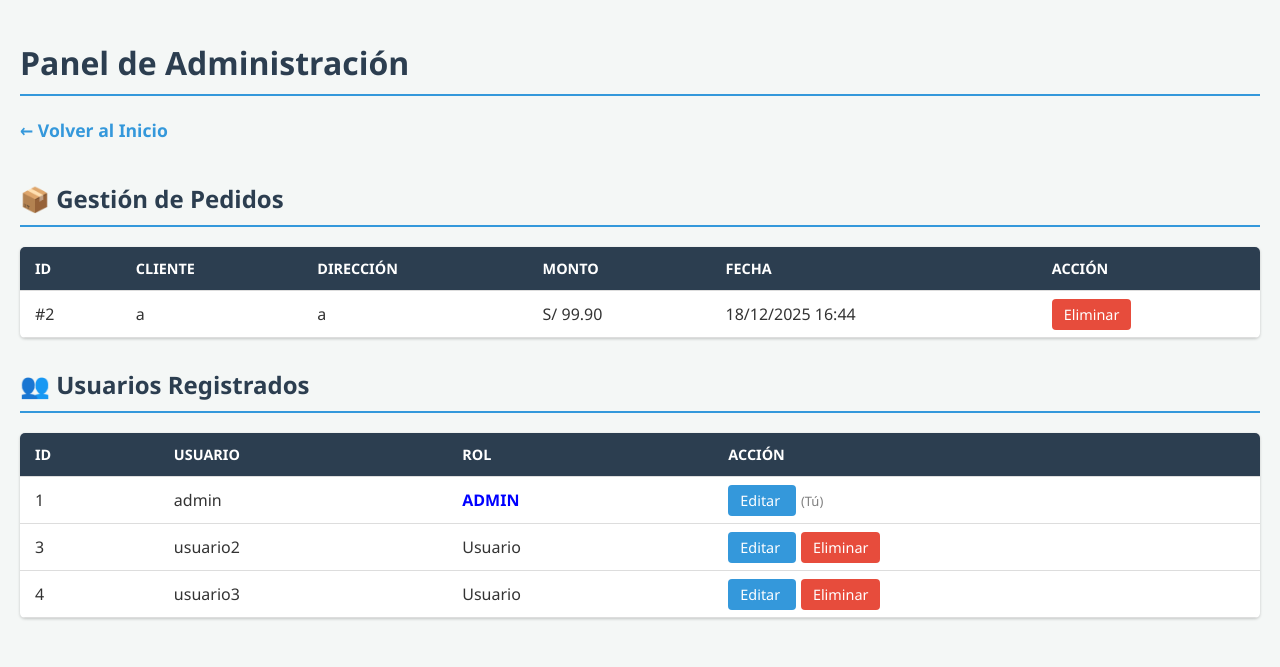
After one commit to TioSniperxD/Proyecto-final-IDWEB-F, a Flask app: page /admin in a window 1280 px wide. The commit adds this page. Shown: the top 667 px of the page. Run offline with Flask 3, Linux system fonts and the light colour scheme; a user stored in the database is signed in; data comes from the database, SQL or seed files in the repository; both versions use the stored data as it was after the commit.

Commit message:
Commit para subir

```diff
--- a/app.py
+++ b/app.py
@@ -30,6 +30,7 @@ class Orden(db.Model):
     tarjeta = db.Column(db.String(50), nullable=False)
     fecha = db.Column(db.DateTime, default=datetime.datetime.now)
     user_id = db.Column(db.Integer, db.ForeignKey('user.id'), nullable=False)
+    monto = db.Column(db.String(50), nullable=False, default='S/ 0.00')
 #Crear la base de datos
 with app.app_context():
     db.create_all()
@@ -101,12 +102,14 @@ def tramitar_pago():
         nombre = request.form.get('nombre')
         direccion = request.form.get('direccion')
         tarjeta = request.form.get('tarjeta')
+        monto = request.form.get('monto')
 
         # 2. Crear la nueva orden en la base de datos
         nueva_orden = Orden(
             nombre_titular=nombre,
             direccion=direccion,
             tarjeta=tarjeta,
+            monto=monto,
             user_id=current_user.id  # Guardamos el ID del usuario actual
         )
 
@@ -120,7 +123,6 @@ def tramitar_pago():
         return redirect(url_for('inicio'))
 
     return render_template('TramitarPago.html', nombre_usuario=current_user.username)
-
 # 3. Panel de Administración (Control de Roles)
 @app.route('/admin')
 @login_required
@@ -129,8 +131,84 @@ def admin_panel():
         flash('No tienes permiso para ver esta página', 'error')
         return redirect(url_for('inicio'))
 
-    users = User.query.all() # El admin puede ver todos los usuarios
-    return render_template('Admin.html', users=users) # Necesitarías crear un Admin.html simple o mostrar texto
+    users = User.query.all()
+    ordenes = Orden.query.all()
 
+    # 🔴 CORRECCIÓN 1: Agregamos ordenes=ordenes para que se vean en la tabla
+    return render_template('Admin.html', users=users, ordenes=ordenes)
+
+# --- RUTA PARA ELIMINAR (Cumple con la D de CRUD) ---
+@app.route('/eliminar-orden/<int:id>')
+@login_required
+def eliminar_orden(id):
+    if current_user.role != 'admin':
+        flash('No tienes permiso para hacer esto.', 'error')
+        return redirect(url_for('inicio'))
+
+    orden_a_borrar = Orden.query.get_or_404(id)
+
+    try:
+        db.session.delete(orden_a_borrar)
+        db.session.commit()
+        flash('La orden ha sido eliminada correctamente.', 'success')
+    except:
+        flash('Hubo un error al intentar borrar la orden.', 'error')
+
+    return redirect(url_for('admin_panel'))
+
+@app.route('/eliminar-usuario/<int:id>')
+@login_required
+def eliminar_usuario(id):
+    # 1. Seguridad: Solo admin puede entrar aquí
+    if current_user.role != 'admin':
+        flash('No tienes permiso para hacer esto.', 'error')
+        return redirect(url_for('inicio'))
+
+    # 2. Seguridad: No puedes borrarte a ti mismo
+    if id == current_user.id:
+        flash('¡No puedes eliminar tu propia cuenta de administrador!', 'error')
+        return redirect(url_for('admin_panel'))
+
+    # 3. Buscar y borrar
+    usuario_a_borrar = User.query.get_or_404(id)
+
+    try:
+        # (Opcional) Borrar sus órdenes primero para no dejar basura en la DB
+        Orden.query.filter_by(user_id=id).delete()
+
+        # Borrar el usuario
+        db.session.delete(usuario_a_borrar)
+        db.session.commit()
+        flash(f'El usuario {usuario_a_borrar.username} ha sido eliminado.', 'success')
+    except:
+        flash('Hubo un error al intentar eliminar el usuario.', 'error')
+
+    return redirect(url_for('admin_panel'))
+# --- RUTA PARA EDITAR (Cumple con la U de CRUD) ---
+@app.route('/editar-usuario/<int:id>', methods=['GET', 'POST'])
+@login_required
+def editar_usuario(id):
+    # 1. Seguridad: Solo el admin puede entrar
+    if current_user.role != 'admin':
+        flash('No tienes permiso.', 'error')
+        return redirect(url_for('inicio'))
+
+    # 2. Buscar al usuario que queremos editar
+    usuario_a_editar = User.query.get_or_404(id)
+
+    # 3. Si le dimos al botón "Guardar" (Método POST)
+    if request.method == 'POST':
+        usuario_a_editar.username = request.form['username']
+        usuario_a_editar.role = request.form['role']
+
+        try:
+            db.session.commit()
+            flash('Usuario actualizado correctamente.', 'success')
+            return redirect(url_for('admin_panel'))
+        except:
+            flash('Error al actualizar. Quizás el nombre ya existe.', 'error')
+
+    # 4. Si solo estamos entrando a la página (Método GET)
+    return render_template('EditarUsuario.html', user=usuario_a_editar)
 if __name__ == '__main__':
     app.run(debug=True)
--- /dev/null
+++ b/static/css/admin.css
@@ -0,0 +1,160 @@
+body {
+    font-family: 'Segoe UI', Tahoma, Geneva, Verdana, sans-serif;
+    background-color: #f4f7f6;
+    color: #333;
+    padding: 20px;
+    margin: 0;
+}
+
+h1, h2 {
+    color: #2c3e50;
+    border-bottom: 2px solid #3498db;
+    padding-bottom: 10px;
+}
+
+/* Enlace de volver */
+.btn-back {
+    display: inline-block;
+    margin-bottom: 20px;
+    text-decoration: none;
+    color: #3498db;
+    font-weight: bold;
+    font-size: 1.1em;
+}
+.btn-back:hover {
+    text-decoration: underline;
+}
+
+/* Tablas */
+table {
+    width: 100%;
+    border-collapse: collapse;
+    background-color: white;
+    box-shadow: 0 1px 3px rgba(0,0,0,0.2);
+    border-radius: 5px;
+    overflow: hidden;
+    margin-bottom: 30px;
+}
+
+th, td {
+    padding: 12px 15px;
+    text-align: left;
+    border-bottom: 1px solid #ddd;
+}
+
+th {
+    background-color: #2c3e50;
+    color: white;
+    text-transform: uppercase;
+    font-size: 0.9em;
+}
+
+tr:hover {
+    background-color: #f1f1f1;
+}
+
+/* Botón Eliminar */
+.btn-delete {
+    background-color: #e74c3c;
+    color: white;
+    padding: 6px 12px;
+    text-decoration: none;
+    border-radius: 4px;
+    font-size: 0.9em;
+    transition: background-color 0.3s;
+}
+
+.btn-delete:hover {
+    background-color: #c0392b;
+}
+
+/* Alertas y Mensajes */
+.alert {
+    padding: 15px;
+    margin-bottom: 20px;
+    border: 1px solid transparent;
+    border-radius: 4px;
+}
+
+.alert-success {
+    color: #3c763d;
+    background-color: #dff0d8;
+    border-color: #d6e9c6;
+}
+
+.alert-error, .alert-danger {
+    color: #a94442;
+    background-color: #f2dede;
+    border-color: #ebccd1;
+}
+
+/* Lista de usuarios */
+ul {
+    list-style-type: none;
+    padding: 0;
+}
+ul li {
+    background: white;
+    border-bottom: 1px solid #eee;
+    padding: 10px;
+}
+.form-container {
+    max-width: 400px;
+    margin: 50px auto;
+    background: white;
+    padding: 30px;
+    border-radius: 8px;
+    box-shadow: 0 4px 15px rgba(0,0,0,0.1);
+}
+
+.form-container label {
+    font-weight: bold;
+    display: block;
+    margin-top: 15px;
+    margin-bottom: 5px;
+    color: #2c3e50;
+}
+
+.form-container input[type="text"],
+.form-container select {
+    width: 100%;
+    padding: 10px;
+    margin-bottom: 10px;
+    border: 1px solid #ccc;
+    border-radius: 4px;
+    box-sizing: border-box; /* Para que el padding no rompa el ancho */
+}
+
+/* Botón Guardar (Azul) */
+.btn-save {
+    background-color: #3498db;
+    color: white;
+    border: none;
+    padding: 12px;
+    width: 100%;
+    cursor: pointer;
+    border-radius: 4px;
+    font-size: 1em;
+    margin-top: 10px;
+    transition: background 0.3s;
+}
+
+.btn-save:hover {
+    background-color: #2980b9;
+}
+
+/* Botón Editar (Para la tabla del Admin) */
+.btn-edit {
+    background-color: #3498db;
+    color: white;
+    padding: 6px 12px;
+    text-decoration: none;
+    border-radius: 4px;
+    margin-right: 5px;
+    font-size: 0.9em;
+    transition: background 0.3s;
+}
+
+.btn-edit:hover {
+    background-color: #2980b9;
+}
--- a/static/js/script.js
+++ b/static/js/script.js
@@ -46,6 +46,7 @@ document.addEventListener('DOMContentLoaded', () => {
     const resumenNombre = document.getElementById('resumen-nombre');
     const resumenPrecio = document.getElementById('resumen-precio');
     const resumenTotal = document.getElementById('resumen-total');
+    const inputMonto = document.getElementById('input-monto');
 
     if (resumenNombre && resumenPrecio && resumenTotal) {
         const nombreGuardado = localStorage.getItem('compraNombre');
@@ -55,6 +56,9 @@ document.addEventListener('DOMContentLoaded', () => {
             resumenNombre.innerText = nombreGuardado;
             resumenPrecio.innerText = precioGuardado;
             resumenTotal.innerText = precioGuardado;
+            if (inputMonto) {
+                inputMonto.value = precioGuardado;
+            }
         }
     }
 
--- /dev/null
+++ b/templates/Admin.html
@@ -0,0 +1,102 @@
+<!DOCTYPE html>
+<html lang="es">
+
+<head>
+    <meta charset="UTF-8">
+    <meta name="viewport" content="width=device-width, initial-scale=1.0">
+    <title>Panel de Administración</title>
+
+    <link rel="stylesheet" href="{{ url_for('static', filename='css/admin.css') }}">
+</head>
+
+<body>
+
+    <h1>Panel de Administración</h1>
+    <a href="{{ url_for('inicio') }}" class="btn-back">← Volver al Inicio</a>
+
+    {% with messages = get_flashed_messages(with_categories=true) %}
+    {% if messages %}
+    {% for category, message in messages %}
+    <div class="alert alert-{{ category }}">{{ message }}</div>
+    {% endfor %}
+    {% endif %}
+    {% endwith %}
+
+    <h2>📦 Gestión de Pedidos</h2>
+    <table>
+        <thead>
+            <tr>
+                <th>ID</th>
+                <th>Cliente</th>
+                <th>Dirección</th>
+                <th>Monto</th>
+                <th>Fecha</th>
+                <th>Acción</th>
+            </tr>
+        </thead>
+        <tbody>
+            {% for orden in ordenes %}
+            <tr>
+                <td>#{{ orden.id }}</td>
+                <td>{{ orden.nombre_titular }}</td>
+                <td>{{ orden.direccion }}</td>
+                <td>{{ orden.monto }}</td>
+                <td>{{ orden.fecha.strftime('%d/%m/%Y %H:%M') }}</td>
+                <td>
+                    <a href="{{ url_for('eliminar_orden', id=orden.id) }}" class="btn-delete"
+                        onclick="return confirm('¿Estás seguro de borrar permanentemente este pedido?');">
+                        Eliminar
+                    </a>
+                </td>
+            </tr>
+            {% else %}
+            <tr>
+                <td colspan="6" style="text-align: center;">No hay pedidos registrados aún.</td>
+            </tr>
+            {% endfor %}
+        </tbody>
+    </table>
+
+    <h2>👥 Usuarios Registrados</h2>
+    <table class="users-table">
+        <thead>
+            <tr>
+                <th>ID</th>
+                <th>Usuario</th>
+                <th>Rol</th>
+                <th>Acción</th>
+            </tr>
+        </thead>
+        <tbody>
+            {% for user in users %}
+            <tr>
+                <td>{{ user.id }}</td>
+                <td>{{ user.username }}</td>
+                <td>
+                    {% if user.role == 'admin' %}
+                    <span style="color:blue; font-weight:bold;">ADMIN</span>
+                    {% else %}
+                    Usuario
+                    {% endif %}
+                </td>
+                <td>
+                    <a href="{{ url_for('editar_usuario', id=user.id) }}" class="btn-edit">
+                        Editar
+                    </a>
+                    {% if user.id != current_user.id %}
+                    <a href="{{ url_for('eliminar_usuario', id=user.id) }}" class="btn-delete"
+                        onclick="return confirm('¿Estás seguro? Se borrará el usuario y todos sus pedidos.');">
+                        Eliminar
+                    </a>
+                    {% else %}
+                    <span style="color: gray; font-size: small;">(Tú)</span>
+                    {% endif %}
+                </td>
+            </tr>
+            {% endfor %}
+        </tbody>
+    </table>
+
+</body>
+
+</html>
--- a/templates/TramitarPago.html
+++ b/templates/TramitarPago.html
@@ -70,7 +70,7 @@
                                 <input type="text" name="cvv" placeholder="123">
                             </div>
                         </div>
-
+                        <input type="hidden" id="input-monto" name="monto" value="S/ 0.00">
                         <button type="submit" class="btn-pay">Pagar Ahora</button>
                     </form>
                 </div>
```
Also changed, not shown: templates/EditarUsuario.html (added, +33 -0 lines), database.db.
